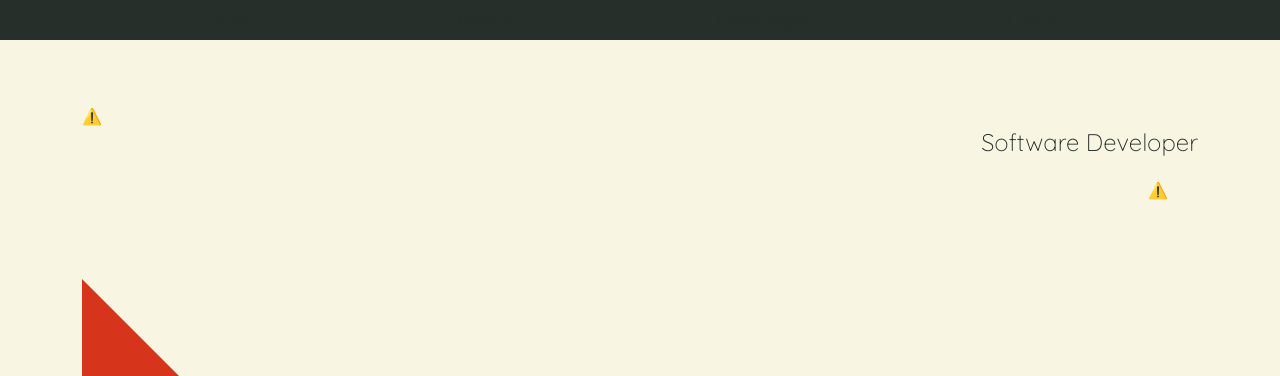
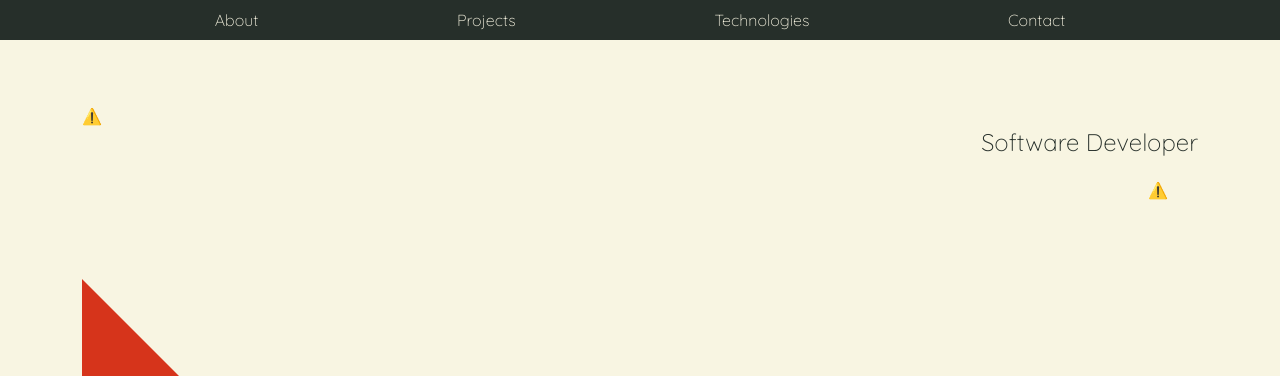
Before and after one commit to inetabliu/portfolio, a plain HTML site: page index.html in a window 1280 px wide. Shown: the top 376 px of the page. Drawn offline with nearby package versions, Linux system fonts and the light colour scheme; no server answers.

Commit message:
navbar link updated

```diff
--- a/main.css
+++ b/main.css
@@ -52,7 +52,7 @@ h3 {
 }
 /* NAVBAR */
 a.nav-link {
-  color: #f8f5e2;
+  color: #f8f5e2 !important;
 }
 
 a.nav-link:hover {
```
